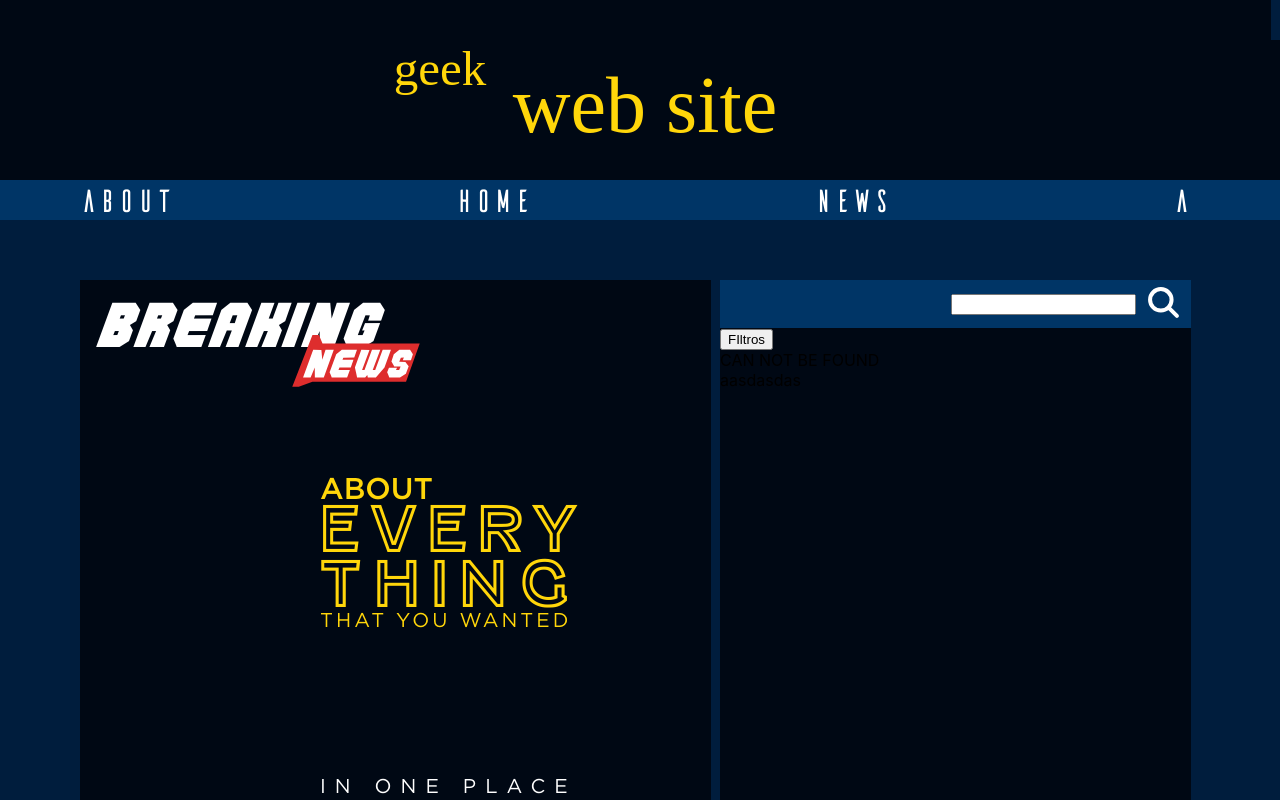
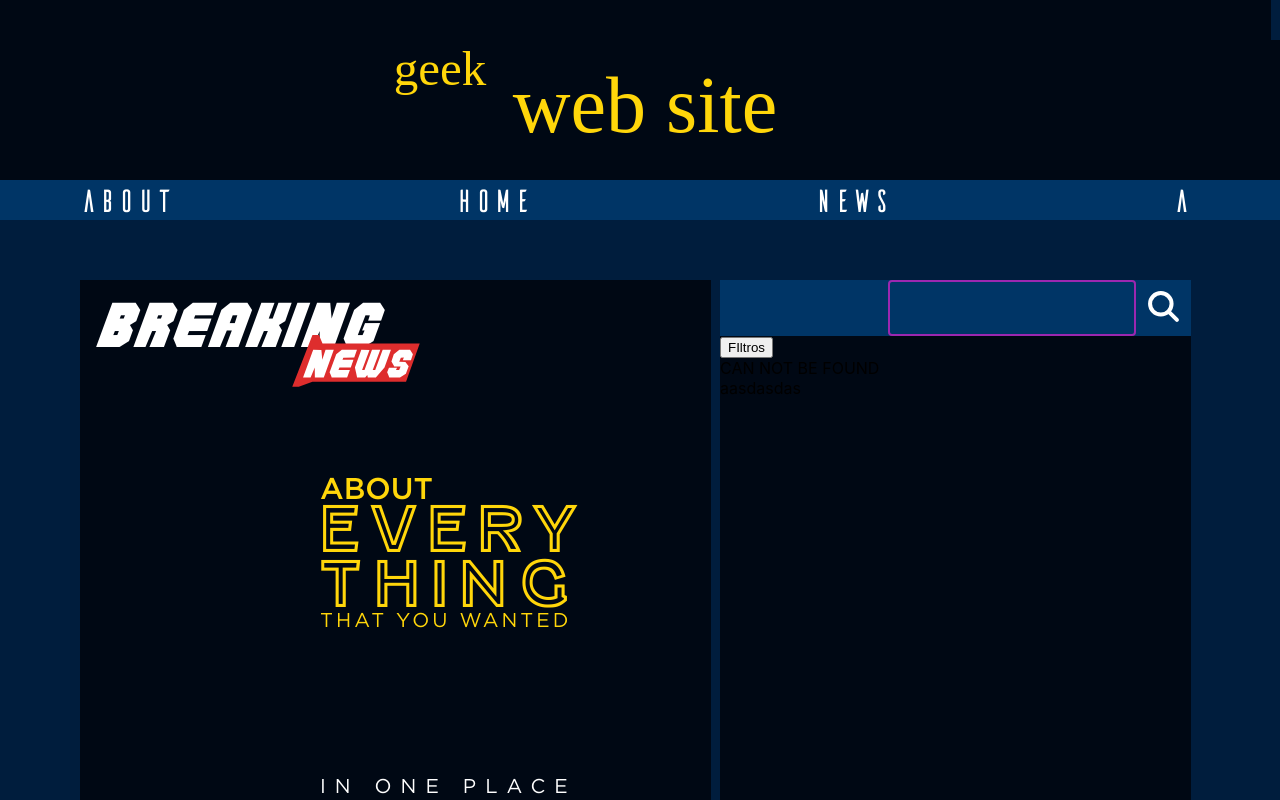
Before and after one commit to lucas-de-F/StarWarsPlanetsSearch, a React (Create React App) app: page / in a window 1280 px wide. Both pictures are taken after a click on the button 1163 px from the left and 304 px from the top of the page. Shown: the top 800 px of the page. Built offline with nearby package versions, Linux system fonts and the light colour scheme; no server answers.

Commit message:
feat: search bar menu

```diff
--- a/src/Components/SerchPlanets.tsx
+++ b/src/Components/SerchPlanets.tsx
@@ -10,6 +10,7 @@ import FiltersInputsList from '../Components/FiltersList';
 import { setName } from '../Redux/FilterSlice';
 import { otherFilters } from '../Redux/types';
 import { LupaSvg } from '../imgs/footer';
+import { TextField } from '@mui/material';
 
 export const SearchPlanets = () => {
     const [ activeFilters, setActiveFilters ] = useState(false)
@@ -53,12 +54,13 @@ export const SearchPlanets = () => {
 
     return (
         <>
+         {/* <TextField id="outlined-search" label="Search field" type="search" /> */}
             <div className="section1Nav">
             {
                 activeSearchBar ? (<div>
-                    <input type="text" value={name} className='scale-up-hor-right' onChange={(e) => {
+                    <TextField type="search" autoFocus={true} color='secondary' value={name} className='scale-up-hor-right' onChange={(e) => {
                         dispatch(setName(e.target.value))
-                    }}></input>
+                    }}></TextField>
                 </div>)
                 : null
             }
```
